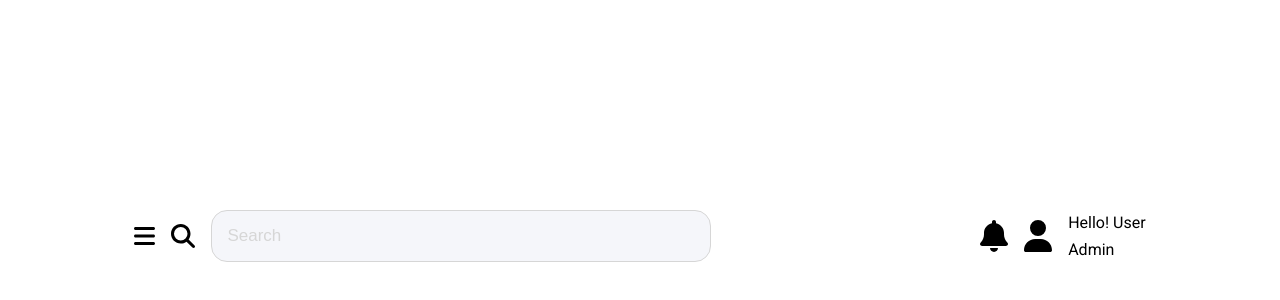
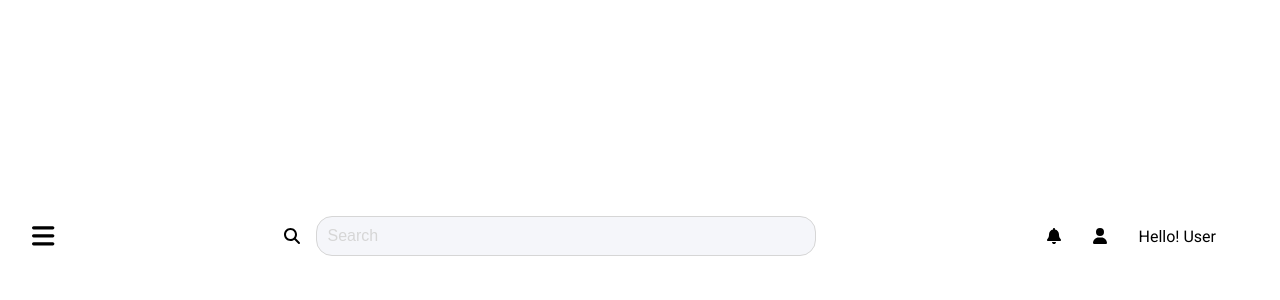
Before and after one commit to Yncy0/ROOMIE, a React (Vite) app: page / in a window 1280 px wide. Shown: the part 164-464 px from the top of the page. Built offline with nearby package versions, Linux system fonts and the light colour scheme.

Commit message:
fix: header UI

```diff
--- a/src/components/HeaderComponent.jsx
+++ b/src/components/HeaderComponent.jsx
@@ -4,10 +4,10 @@
 export default function HeaderComponent() {
     return(
         <div className="header-div">
-            <div className="flex-search">
-                <button className="button-burger-menu">
+            <button className="button-burger-menu">
                     <FontAwesomeIcon icon={faBars}/>
                 </button>
+            <div className="flex-search">
                 <FontAwesomeIcon icon={faMagnifyingGlass} />
                 <input
                     className="input-search"
@@ -18,9 +18,10 @@
             <div className="flex-end">
                 <FontAwesomeIcon icon={faBell} />
                 <FontAwesomeIcon icon={faUser} />
+                <p className='user-name' id='user-name'>Hello! User</p>
                 <div className="flex-user">
-                    <p className='user-name' id='user-name'>Hello! User</p>
-                    <p>Admin</p>
+
+
                 </div>
             </div>
         </div>
--- a/src/index.css
+++ b/src/index.css
@@ -61,6 +61,10 @@
   font: inherit;
 }
 
+html {
+  height: 100%;
+}
+
 h1,
 h2,
 h3,
@@ -69,6 +73,10 @@
 h6,
 p {
   font-family: var(--ff-main);
+}
+
+p {
+  font-size: 1rem;
 }
 
 ol, ul {
@@ -87,7 +95,7 @@
 }
 
 .svg-inline--fa {
-  font-size: 1.5rem;
+  font-size: 1rem;
 }
 
 
@@ -96,9 +104,10 @@
 .header-div {
   display: flex;
   flex-direction: row;
-  justify-content: space-around;
+  justify-content: space-between;
   align-items: center;
   min-width: 100vw;
+  padding-inline: 2rem;
 
   background-color: var(--cl-white-500);
 }
@@ -112,12 +121,12 @@
 
 .input-search {
   min-width: 500px;
-  padding: 15px;
+  padding: 10px;
 
   background-color: var(--cl-white-400);
   border: 1px solid var(--cl-grey-500);
   border-radius: 1rem;
-  font-size: 1.063rem;
+  font-size: 1rem;
   transform: 0.25s ease;
 }
 
@@ -133,17 +142,10 @@
   display: flex;
   flex-direction: row;
   align-items: center;
-  gap: 1rem;
+  gap: 2rem;
 }
 
-.flex-user {
-  display: flex;
-  flex-direction: column;
-  gap: 0.5rem;
+.fa-bars {
+  font-size: 1.6rem;
 }
-
-.fa-user, .fa-bell {
-  font-size: 2rem;
-}
-
 /* BREAK */
```
